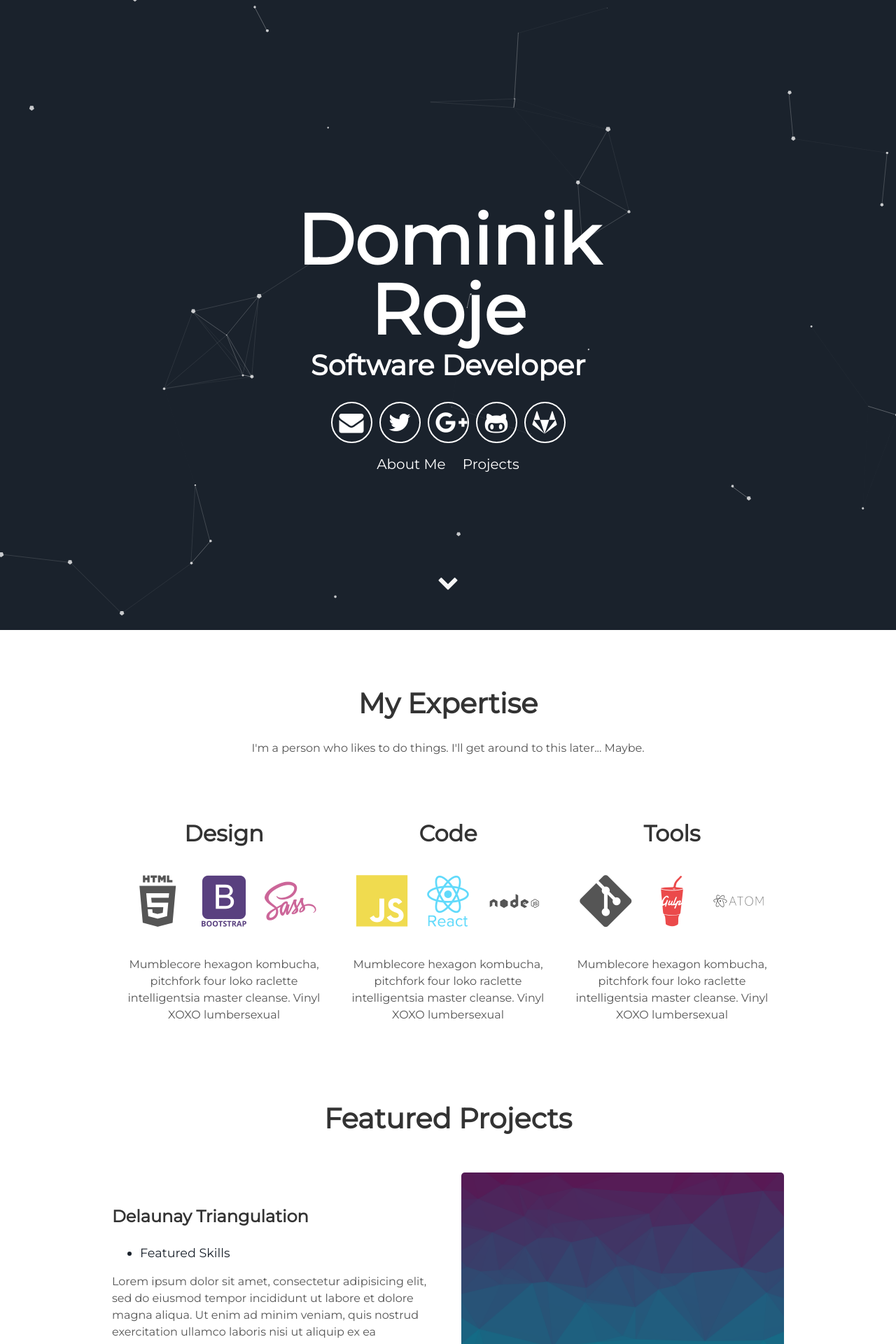
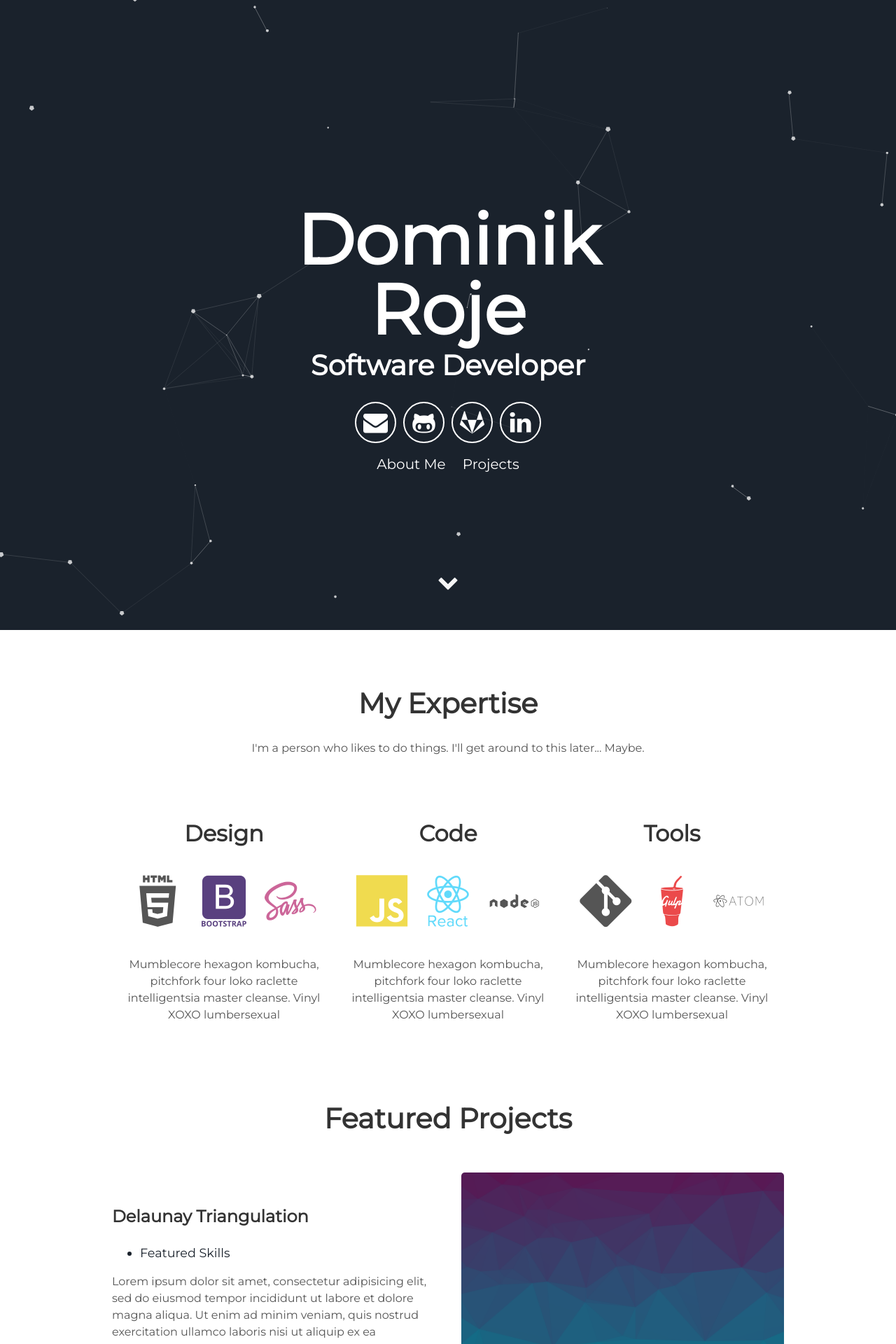
Before and after one commit to Dome-Roje/Dome-Roje.github.io, a Jekyll site: the page built from index.html, in a window 1280 px wide. Shown: the top 1920 px of the page at 70% size. Built offline with Jekyll 4.4.1, drawn with Linux system fonts in a browser that asks for light colours.

Commit message:
Linking header

```diff
--- a/_includes/header.html
+++ b/_includes/header.html
@@ -5,11 +5,10 @@
         <span class="site-description">{{site.user_title}}</span>
       </h1>
       <div class="header-icons">
-        <a aria-label="Send email" href="#"><i class="icon fa fa-envelope"></i></a>
-        <a aria-label="My Twitter" target="_blank" href="#"><i class="icon fa fa-twitter" aria-hidden="true"></i></a>
-        <a aria-label="My Google Plus" target="_blank" href="#"><i class="icon fa fa-google-plus" aria-hidden="true"></i></a>
-        <a aria-label="My Github" target="_blank" href="#"><i class="icon fa fa-github-alt" aria-hidden="true"></i></a>
-        <a aria-label="My Gitlab" target="_blank" href="#"><i class="icon fa fa-gitlab" aria-hidden="true"></i></a>
+        <a aria-label="Send email" href="mailto:dom.roje@gmail.com"><i class="icon fa fa-envelope"></i></a>
+        <a aria-label="My Github" target="_blank" href="https://github.com/Dome-Roje"><i class="icon fa fa-github-alt" aria-hidden="true"></i></a>
+        <a aria-label="My Gitlab" target="_blank" href="https://gitlab.com/DomeRoje"><i class="icon fa fa-gitlab" aria-hidden="true"></i></a>
+        <a aria-label="My Linkedin" target="_blank" href="https://www.linkedin.com/in/dominik-r-116790a8"><i class="icon fa fa-linkedin" aria-hidden="true"></i></a>
       </div>
       <div class="header-links">
         <a class="link" href="#about" data-scroll>About Me</a>
```
